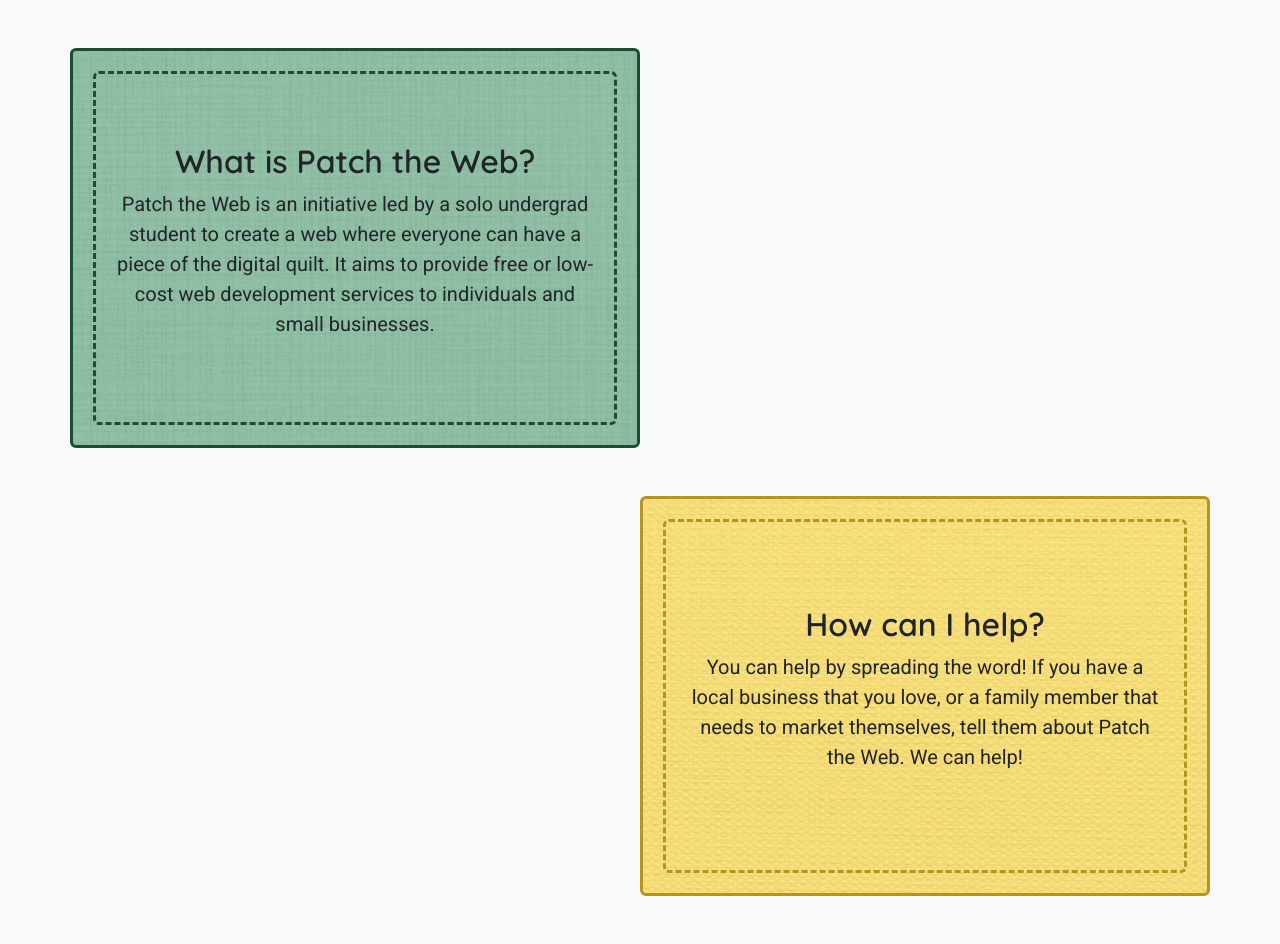
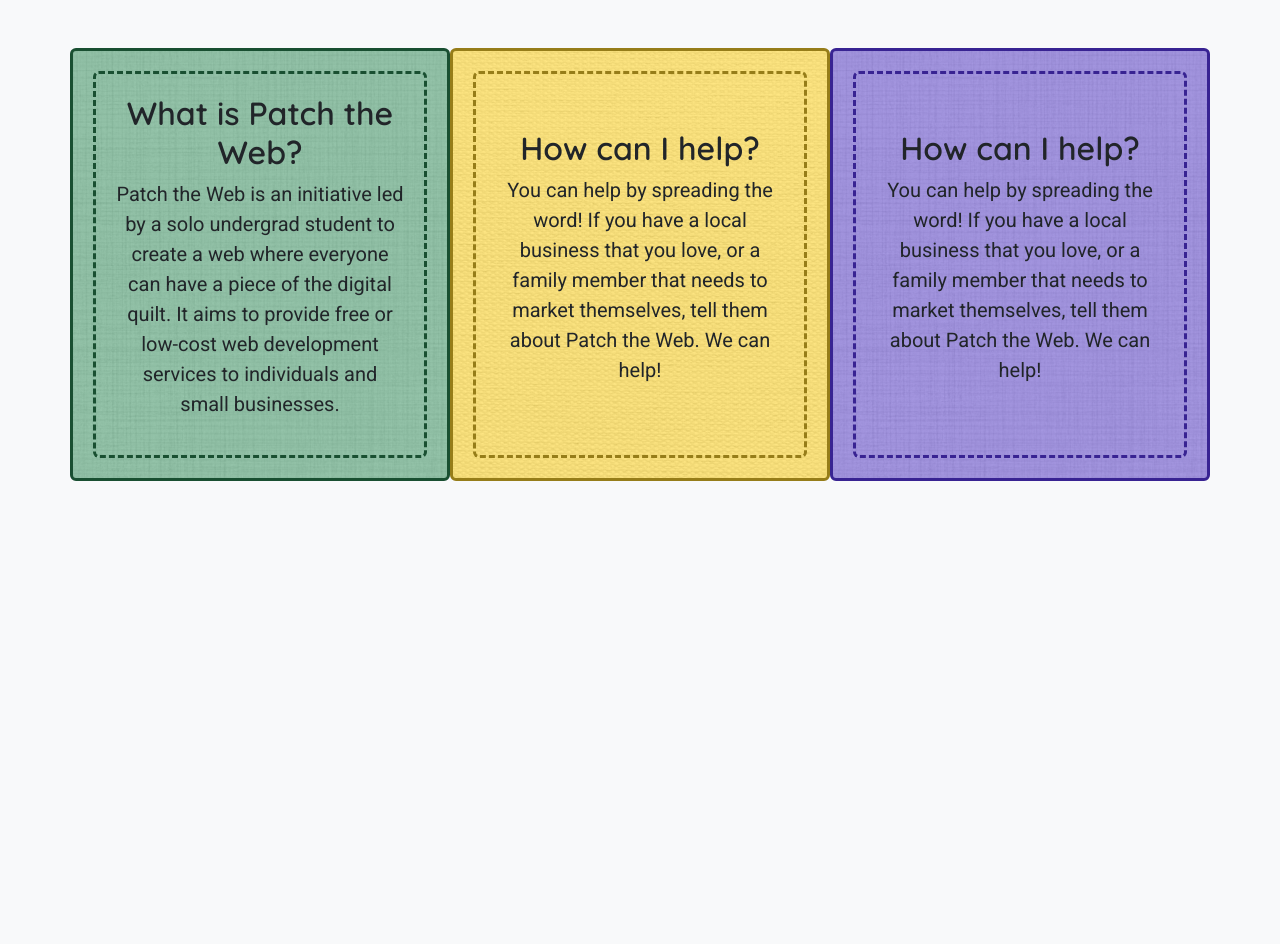
Before and after one commit to lerrayi/patch-the-web, a plain HTML site: page index.html in a window 1280 px wide. Shown: the part 1220-2164 px from the top of the page. After the commit the page ends 1749 px from the top, so only its background shows below. Drawn offline with nearby package versions, Linux system fonts and the light colour scheme.

Commit message:
Add another patch, align patches

```diff
--- a/index.html
+++ b/index.html
@@ -30,7 +30,6 @@
             </div>
         </div>
     </nav>
-    <div>
         <section class="bg-pink-fabric rounded container my-5 d-flex flex-column">
             <div class="pink-stitch rounded">
                 <div class="row">
@@ -85,7 +84,7 @@
     <section>
         <div class="container">
             <div class="row">
-                    <div class="bg-green-fabric rounded my-5 col-lg-6 col-md-6 col-sm-12">
+                <div class="bg-green-fabric rounded my-5 col-lg-4 col-md-6 col-sm-12">
                     <div class="green-stitch rounded d-flex flex-column justify-content-center">
                         <h2 class="text-center">What is Patch the Web?</h2>
                         <p class="text-center lead">
@@ -95,15 +94,18 @@
                         </p>
                     </div>
                 </div>
+                <div class="bg-yellow-fabric rounded my-5 col-lg-4 col-md-6 col-sm-12">
+                    <div class="yellow-stitch rounded d-flex flex-column justify-content-center">
+                        <h2 class="text-center">How can I help?</h2>
+                        <p class="text-center lead">
+                            You can help by spreading the word!
+                            If you have a local business that you love, or a family member that needs to market themselves,
+                            tell them about Patch the Web. We can help!
+                        </p>
                     </div>
                 </div>
-        </section>
-
-        <section>
-            <div class="container">
-                <div class="row justify-content-end">
-                    <div class="bg-yellow-fabric rounded mb-5 col-lg-6 col-md-6 col-sm-12">
-                        <div class="yellow-stitch rounded d-flex flex-column justify-content-center">
+                <div class="bg-blue-fabric rounded my-5 col-lg-4 col-md-6 col-sm-12">
+                    <div class="blue-stitch rounded d-flex flex-column justify-content-center">
                         <h2 class="text-center">How can I help?</h2>
                         <p class="text-center lead">
                             You can help by spreading the word!
@@ -115,7 +117,6 @@
             </div>
         </div>
     </section>
-    </div>
   <script src="https://cdn.jsdelivr.net/npm/bootstrap@5.3.3/dist/js/bootstrap.bundle.min.js"></script>
 </body>
 </html>
--- a/style.css
+++ b/style.css
@@ -20,12 +20,12 @@ h1, h2, h3, h4, h5, h6 {
   padding: 10px 20px;
 }
 
-.bg-green-fabric, .bg-pink-fabric, .bg-yellow-fabric {
+.bg-green-fabric, .bg-pink-fabric, .bg-yellow-fabric, .bg-blue-fabric {
   background-size: cover;
   padding: 20px;
 }
 
-.green-stitch, .pink-stitch, .yellow-stitch {
+.green-stitch, .pink-stitch, .yellow-stitch, .blue-stitch {
   height: 100%;
   width: 100%;
   padding: 20px;
@@ -53,9 +53,19 @@ h1, h2, h3, h4, h5, h6 {
 .bg-yellow-fabric {
   min-height: 400px;
   background-image: linear-gradient(rgba(255, 220, 79, 0.7), rgba(255, 220, 79, 0.7)), url('texture/fabric-texture1.avif');
-  border: 3px solid rgb(180, 150, 31);
+  border: 3px solid rgb(150, 125, 25);
 }
 
 .yellow-stitch {
-  border: 3px dashed rgb(180, 150, 31);
+  border: 3px dashed rgb(150, 125, 25);
 }
+
+.bg-blue-fabric {
+  min-height: 400px;
+  background-image: linear-gradient(rgba(87, 60, 207, 0.5), rgba(87, 60, 207, 0.5)), url('texture/fabric-texture2.avif');
+  border: 3px solid rgb(56, 35, 146);
+}
+
+.blue-stitch {
+  border: 3px dashed rgb(56, 35, 146);
+}
```
Lines whose indentation alone changed are shown as unchanged.
